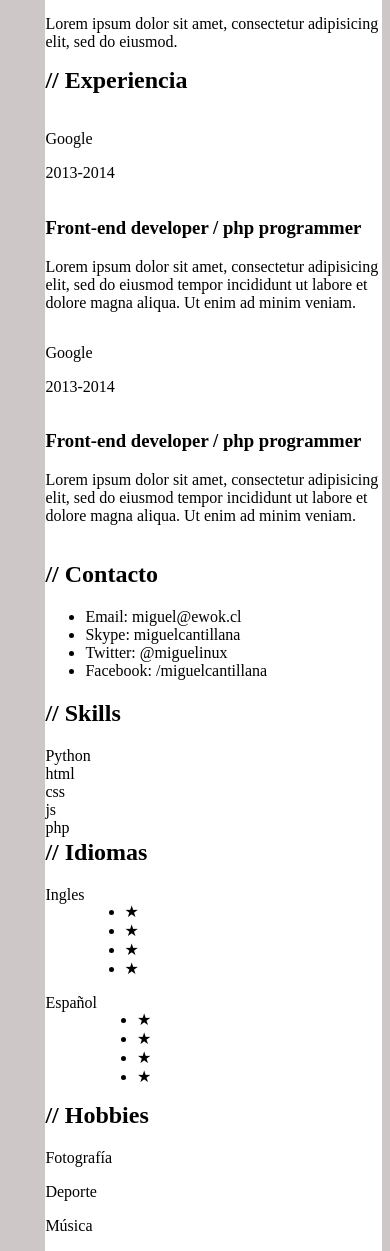
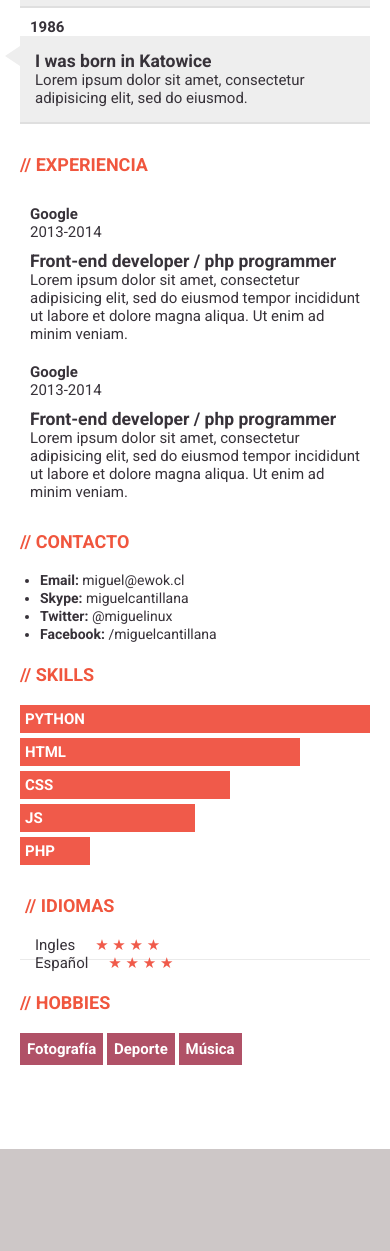
Before and after one commit to danniBr/Ejercicio-Clase-6, a plain HTML site: page index.html in a window 390 px wide. Shown: the part 641-1892 px from the top of the page. Drawn offline with Linux system fonts and the light colour scheme.

Commit message:
curriculum con grilla responsive

```diff
--- a/css/estilos.css
+++ b/css/estilos.css
@@ -1,5 +1,13 @@
+* {
+	border: 0;
+	margin: 0;
+	padding: 0;
+}
 body {
 	background-color: #cdc7c7;
+	font-family: 'Roboto', sans-serif;
+	font-size: 15px;
+	color: #373239;
 }
 /* Grilla */
 .row{
@@ -11,6 +19,8 @@ body {
 .col-sm-1, .col-sm-2, .col-sm-3, .col-sm-4, .col-sm-5,
 .col-sm-6, .col-sm-7, .col-sm-8, .col-sm-9, .col-sm-10{
   float: left;
+  padding: 0 10px;
+  box-sizing: border-box;
 }
   .col-md-offset-1{
      margin-left:10%;
@@ -39,8 +49,7 @@ body {
   .col-md-offset-9{
     margin-left:90%;
   }
-
-@media(max-width: 480px){
+@media(max-width: 768px){
   .col-sm-1{
     width: 10%;
   }
@@ -71,9 +80,15 @@ body {
   .col-sm-10{
     width: 100%;
   }
+  .col-sm-offset-0{
+    margin-left:0;
+  }
+  .curriculum {
+    margin-top: 10vh;
+  }
 }
 
-@media(min-width: 481px){
+@media(min-width: 769px){
   .col-md-1{
     width: 10%;
   }
@@ -105,7 +120,114 @@ body {
     width: 100%;
   }
 }
+@media(max-width: 480px){
+  .col-xs-10 {
+    width: 100%;
+  }
+  .col-xs-offset-0 {
+    margin-left: 0;
+  }
+}
 /* Curriculum */
 .curriculum {
 	background: #FFFFFF;
+	margin-top: 15vh;
+	margin-bottom: 20vh;
+	padding-bottom: 10vh;
 }
+.header {
+	border-bottom: 2px solid #eeeeee;
+}
+.foto {
+	display: block;
+    width: 150px;
+    height: 150px;
+    background: #eaeaea;
+    margin: -50px auto 0;
+    border-radius: 50%;
+    overflow: hidden;
+    border: 5px solid #cdc7c7;
+}
+h1 {
+	text-transform: uppercase;
+    text-align: center;
+    font-size: 1.5em;
+    padding: 20px;
+}
+h1 span,
+h2 {
+	color: #f0563e;
+}
+h2 {
+	text-transform: uppercase;
+	margin:0;
+    padding: 20px 0;
+    font-size: 1.2em;
+}
+.cuadro {
+    background: #eeeeee;
+    padding: 15px;
+    margin-bottom: 10px;
+    border-bottom: 2px solid #dfdfdf;
+    position: relative;
+}
+.cuadro::before {
+	content: "";
+    width: 0;
+    height: 0;
+    border-style: solid;
+    border-width: 10px 15px 10px 0;
+    border-color: transparent #eeeeee transparent transparent;
+    position: absolute;
+    top: 10px;
+    left: -15px
+}
+.educacion .fecha {
+	font-weight: 700;
+}
+
+.skill {
+	background: #f05a4a;
+    color: #ffffff;
+    padding: 5px;
+    margin-bottom: 5px;
+    text-transform: uppercase;
+    font-weight: 700;
+}
+.contacto ul {
+	padding-left: 20px;
+}
+.contacto li {
+	width: 100%;
+	font-size: 14px;
+	margin-bottom: 2px;
+}
+.contacto li span {
+	font-weight: 700;
+}
+.idiomas > div {
+	padding:5px;
+	border-bottom: 1px solid #eaeaea;
+}
+.idiomas li {
+	display: inline-block;
+	list-style: none;
+	color: #f05a4a;
+}
+.hobbies p {
+	background-color: #b05167;
+    padding: 7px;
+    color: #ffffff;
+    font-weight: 700;
+    display: inline-block;
+}
+.lugar {
+  padding:10px;
+  font-weight: 700;
+}
+.lugar .fecha {
+  font-weight: normal;
+}
+.experiencia {
+  margin-bottom:10px;
+}
--- a/index.html
+++ b/index.html
@@ -9,7 +9,7 @@
 </head>
 <body>
 	<div class="row">
-		<div class="col-md-offset-1 col-md-8 curriculum">
+		<div class="col-md-offset-1 col-md-8 col-sm-8 col-xs-10 col-xs-offset-0 curriculum">
 			<div class="row header">
 			<div class="col-md-10">
 				<div class="foto">
@@ -20,7 +20,7 @@
 		</div>
 		<div class="row">
 			<!-- Lado izquierdo -->
-			<div class="col-md-7">
+			<div class="col-md-7 col-sm-10">
 				<!-- Acerca de -->
 				<div class="row">
 					<div class="col-md-10">
@@ -58,22 +58,22 @@
 					<div class="col-md-10">
 						<h2>// Experiencia</h2>
 						<div class="row">
-							<div class="col-md-3">
+							<div class="col-md-3 lugar">
 								<p>Google</p>
 								<p class="fecha">2013-2014</p>
 							</div>
-							<div class="col-md-7">
+							<div class="col-md-7 experiencia">
 								<h3>Front-end developer / php programmer</h3>
 								<p>Lorem ipsum dolor sit amet, consectetur adipisicing elit, sed do eiusmod
 								tempor incididunt ut labore et dolore magna aliqua. Ut enim ad minim veniam.</p>
 							</div>
 						</div>
 						<div class="row">
-							<div class="col-md-3">
+							<div class="col-md-3 lugar">
 								<p>Google</p>
 								<p class="fecha">2013-2014</p>
 							</div>
-							<div class="col-md-7">
+							<div class="col-md-7 experiencia">
 								<h3>Front-end developer / php programmer</h3>
 								<p>Lorem ipsum dolor sit amet, consectetur adipisicing elit, sed do eiusmod
 								tempor incididunt ut labore et dolore magna aliqua. Ut enim ad minim veniam.</p>
@@ -83,7 +83,7 @@
 				</div>
 			</div>
 			<!-- Lado derecho -->
-			<div class="col-md-3">
+			<div class="col-md-3 col-sm-10">
 				 <!-- Contacto -->
 					<div class="row contacto">
 						<h2>// Contacto</h2>
@@ -98,27 +98,27 @@
 					<div class="row skills">
 						<h2>// Skills</h2>
 						<div class="row">
-							<div class="skill col-md-10">
+							<div class="skill col-md-10 col-sm-10">
 								Python
 							</div>
 						</div>
 						<div class="row">
-							<div class="skill col-md-8">
+							<div class="skill col-md-8 col-sm-8">
 								html
 							</div>
 						</div>
 						<div class="row">
-							<div class="skill col-md-6">
+							<div class="skill col-md-6 col-sm-6">
 								css
 							</div>
 						</div>
 						<div class="row">
-							<div class="skill col-md-5">
+							<div class="skill col-md-5 col-sm-5">
 								js
 							</div>
 						</div>
 						<div class="row">
-							<div class="skill col-md-2">
+							<div class="skill col-md-2 col-sm-2">
 								php
 							</div>
 						</div>
```
Lines whose indentation alone changed are shown as unchanged.
